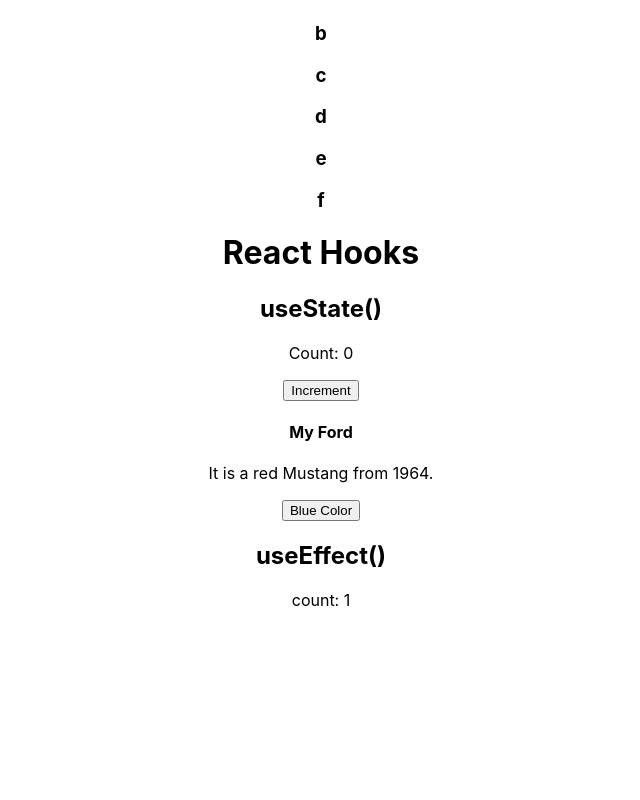
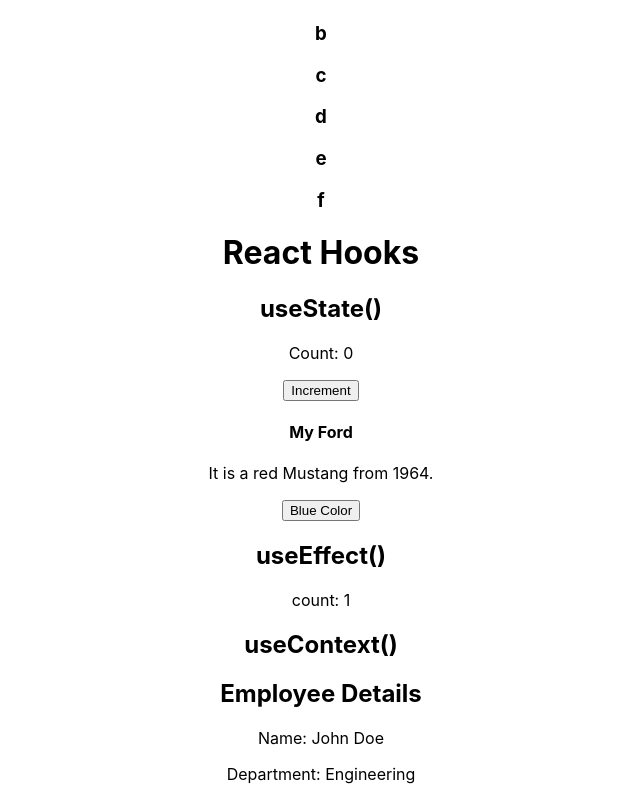
Before and after one commit to Ratna1992/react-template, a React (Create React App) app: page / in a window 1280 px wide. Shown: the part 590-1390 px from the top of the page, without its empty margins (319-959 px from the left). Before the commit the page ends 1200 px from the top, so only its background shows below. Built offline with nearby package versions, Linux system fonts and the light colour scheme.

Commit message:
usecontext()

```diff
--- a/src/App.tsx
+++ b/src/App.tsx
@@ -6,10 +6,13 @@ import { Welcome } from './components/Welcome';
 import { AlphaList } from './components/AlphaList';
 import { UseStateHook } from './hooks/UseStateHook';
 import { UseEffectHook } from './hooks/UseEffectHook';
+import { DepartmentProvider } from './hooks/DepartmentContext';
+import { Employee } from './hooks/Employee';
 
 function App() {
   const isLoggedIn:boolean=false
   const alphalist = ['a','b','c','d','e','f']
+  const departmentData = { id: 1, name: 'Engineering' };
   return (
     <div className="App">
       <h1>Components & Props in React</h1>
@@ -27,6 +30,10 @@ function App() {
       <UseStateHook/>
       <h2>useEffect()</h2>
       <UseEffectHook/>
+      <h2>useContext()</h2>
+      <DepartmentProvider department={departmentData}>
+        <Employee/>
+      </DepartmentProvider>
     </div>
   );
 }
--- /dev/null
+++ b/src/hooks/Department.ts
@@ -0,0 +1,4 @@
+export interface Department {
+    id: number;
+    name: string;
+  }
--- /dev/null
+++ b/src/hooks/DepartmentContext.tsx
@@ -0,0 +1,21 @@
+import React, { createContext, useContext } from 'react';
+import { DepartmentContextProps } from './hooks-types';
+import { Department } from './Department';
+
+
+// Create a context for Department
+const DepartmentContext = createContext<Department | undefined>(undefined);
+
+//export context to use DepartmentContext
+export const useDepartment = () => {
+  const context = useContext(DepartmentContext);
+  if (!context) {
+    throw new Error('useDepartment must be used within a DepartmentProvider');
+  }
+  return context;
+};
+
+// Component that provides Department data
+export const DepartmentProvider = (props:DepartmentContextProps)=>{
+  return <DepartmentContext.Provider value={props.department}>{props.children}</DepartmentContext.Provider>;
+}
--- /dev/null
+++ b/src/hooks/Employee.tsx
@@ -0,0 +1,13 @@
+import { useDepartment } from './DepartmentContext';
+export const Employee = ()=>{
+
+    // Use useDepartment hook to access Department data
+  const department = useDepartment();
+  return (
+    <div>
+      <h2>Employee Details</h2>
+      <p>Name: John Doe</p>
+      <p>Department: {department.name}</p>
+    </div>
+  );
+}
--- /dev/null
+++ b/src/hooks/hooks-types.ts
@@ -0,0 +1,6 @@
+import { Department } from "./Department";
+
+export type DepartmentContextProps = {
+    children : React.ReactNode;
+    department:Department
+}
```
